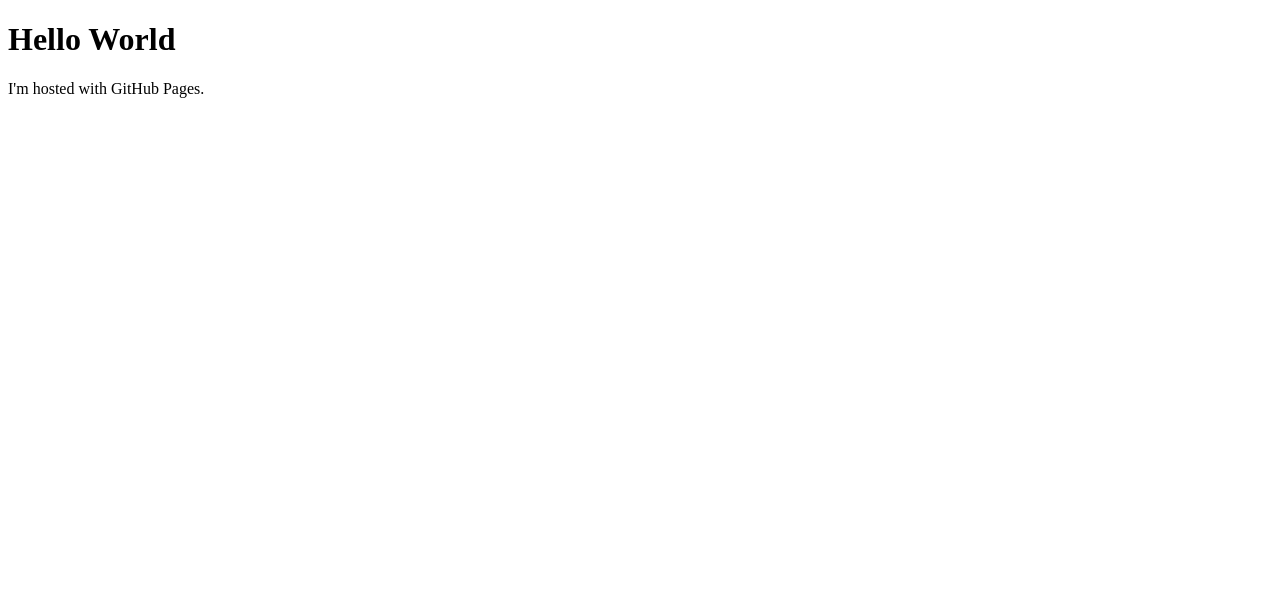
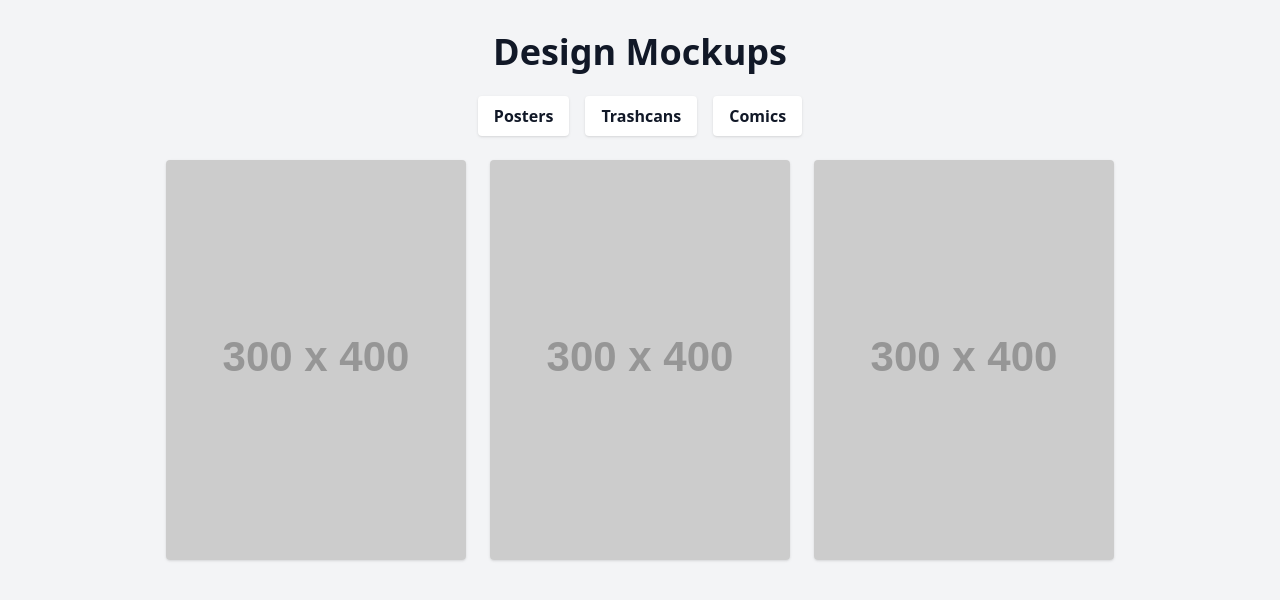
Before and after one commit to StopTheDrop/stopthedrop.github.io, a plain HTML site: page index.html in a window 1280 px wide. Drawn offline with nearby package versions, Linux system fonts and the light colour scheme; placeholder pictures from the web are drawn by us.

Commit message:
Update index.html

```diff
--- a/index.html
+++ b/index.html
@@ -1,7 +1,61 @@
 <!DOCTYPE html>
-<html>
-<body>
-<h1>Hello World</h1>
-<p>I'm hosted with GitHub Pages.</p>
+<html lang="en">
+<head>
+  <meta charset="UTF-8" />
+  <meta name="viewport" content="width=device-width, initial-scale=1.0" />
+  <title>Mockups Gallery</title>
+  <script src="https://cdn.tailwindcss.com"></script>
+</head>
+<body class="bg-gray-100 text-gray-900 min-h-screen flex flex-col items-center justify-start p-8">
+
+  <h1 class="text-4xl font-bold mb-6">Design Mockups</h1>
+
+  <!-- Tabs -->
+  <div class="mb-6">
+    <nav class="flex space-x-4">
+      <button class="tab-btn bg-white px-4 py-2 rounded shadow font-semibold hover:bg-gray-200" data-tab="posters">Posters</button>
+      <button class="tab-btn bg-white px-4 py-2 rounded shadow font-semibold hover:bg-gray-200" data-tab="trashcans">Trashcans</button>
+      <button class="tab-btn bg-white px-4 py-2 rounded shadow font-semibold hover:bg-gray-200" data-tab="comics">Comics</button>
+    </nav>
+  </div>
+
+  <!-- Content Areas -->
+  <div id="posters" class="tab-content grid grid-cols-1 sm:grid-cols-2 md:grid-cols-3 gap-6">
+    <img src="https://via.placeholder.com/300x400?text=Poster+1" alt="Poster 1" class="rounded shadow" />
+    <img src="https://via.placeholder.com/300x400?text=Poster+2" alt="Poster 2" class="rounded shadow" />
+    <img src="https://via.placeholder.com/300x400?text=Poster+3" alt="Poster 3" class="rounded shadow" />
+  </div>
+
+  <div id="trashcans" class="tab-content hidden grid grid-cols-1 sm:grid-cols-2 md:grid-cols-3 gap-6">
+    <img src="https://via.placeholder.com/300x400?text=Trashcan+1" alt="Trashcan 1" class="rounded shadow" />
+    <img src="https://via.placeholder.com/300x400?text=Trashcan+2" alt="Trashcan 2" class="rounded shadow" />
+  </div>
+
+  <div id="comics" class="tab-content hidden grid grid-cols-1 sm:grid-cols-2 md:grid-cols-3 gap-6">
+    <img src="https://via.placeholder.com/300x400?text=Comic+1" alt="Comic 1" class="rounded shadow" />
+    <img src="https://via.placeholder.com/300x400?text=Comic+2" alt="Comic 2" class="rounded shadow" />
+    <img src="https://via.placeholder.com/300x400?text=Comic+3" alt="Comic 3" class="rounded shadow" />
+  </div>
+
+  <script>
+    const tabs = document.querySelectorAll(".tab-btn");
+    const contents = document.querySelectorAll(".tab-content");
+
+    tabs.forEach(tab => {
+      tab.addEventListener("click", () => {
+        const target = tab.dataset.tab;
+
+        contents.forEach(c => c.classList.add("hidden"));
+        document.getElementById(target).classList.remove("hidden");
+
+        tabs.forEach(t => t.classList.remove("bg-blue-100"));
+        tab.classList.add("bg-blue-100");
+      });
+    });
+
+    // Optional: Set default tab
+    tabs[0].click();
+  </script>
+
 </body>
 </html>
```
